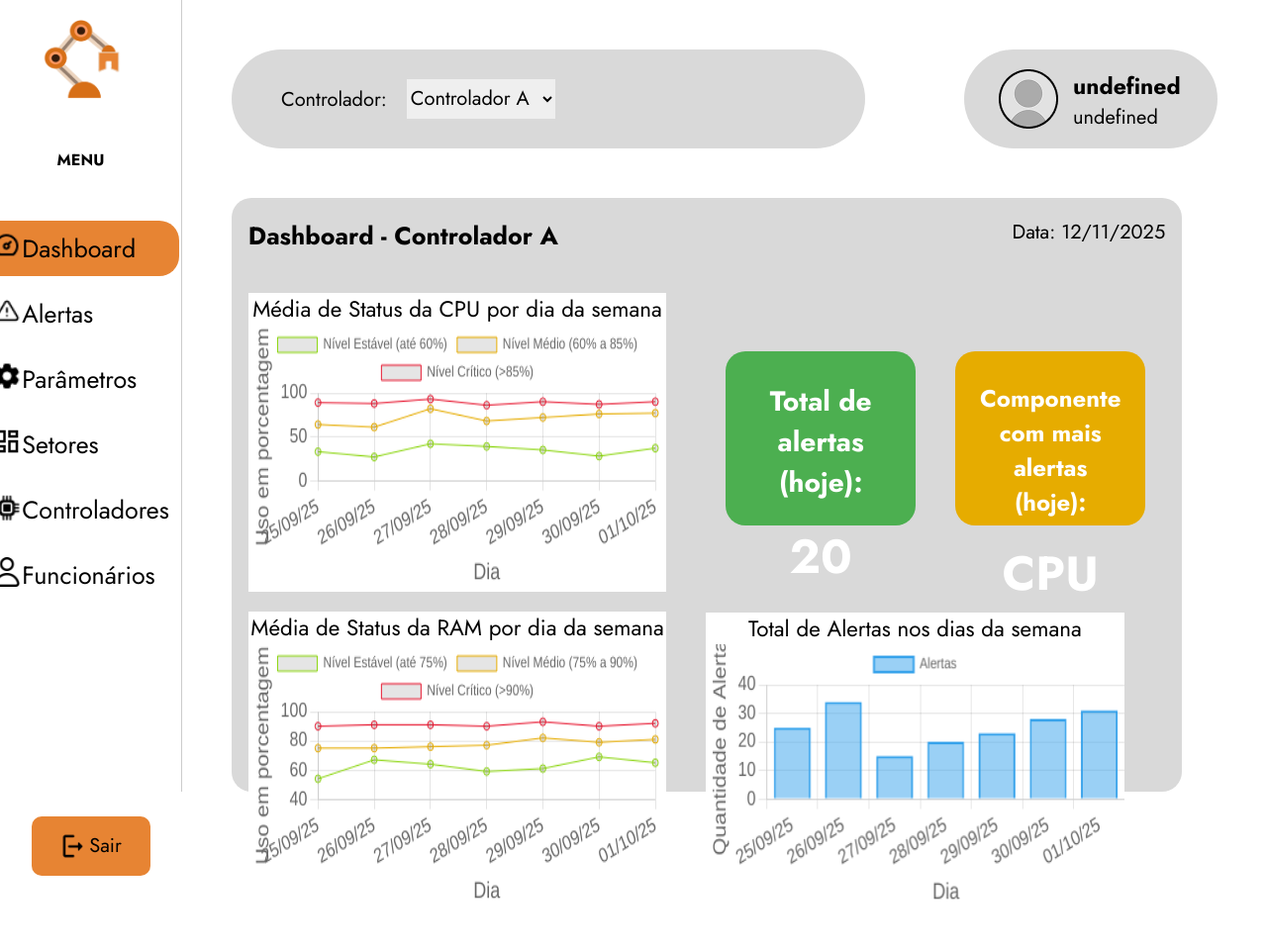
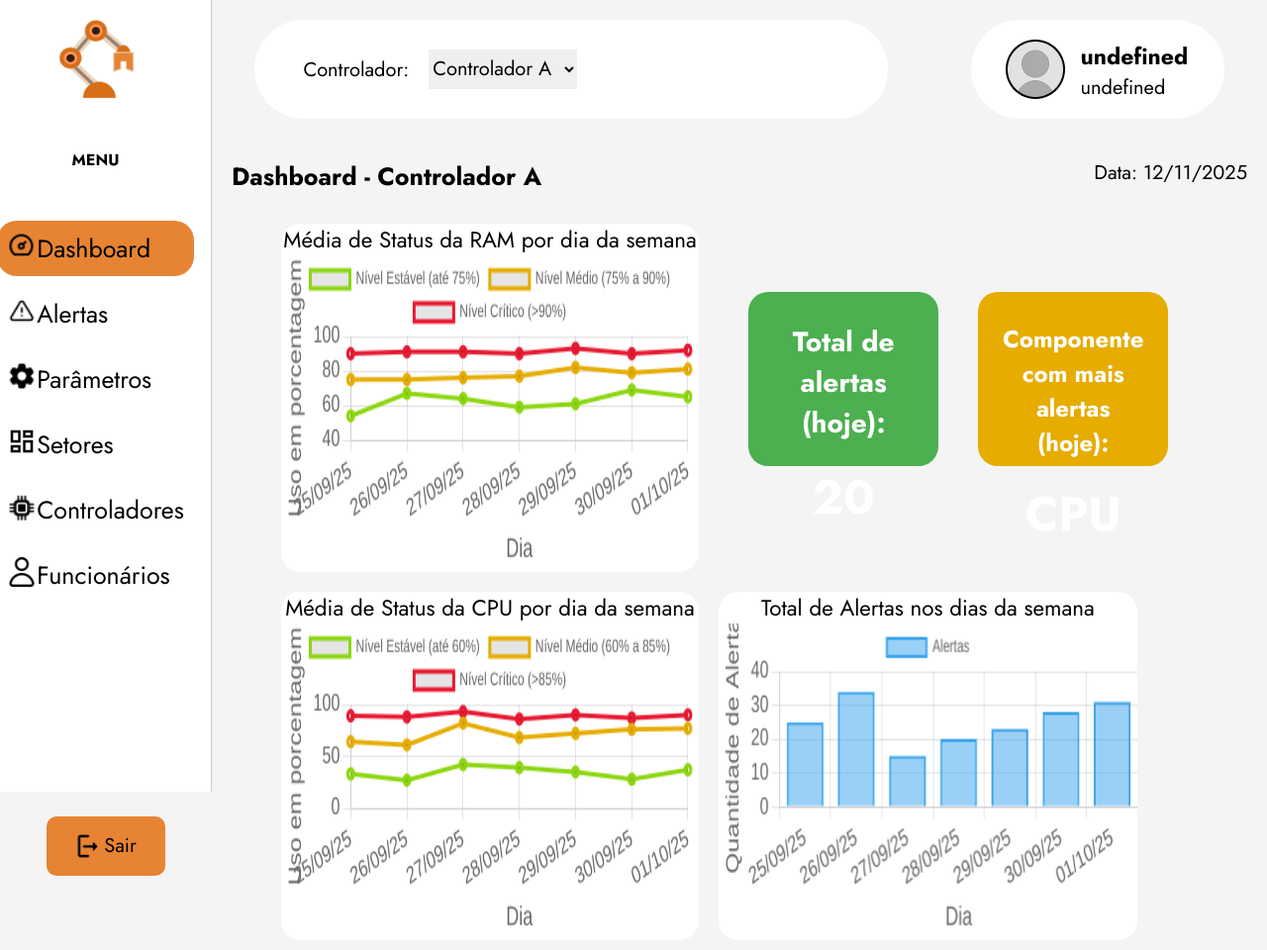
Before and after one commit to gabicunha7/autobotics, a website: page site/public/dashboard_manutencao.html in a window 1280 px wide. Shown: the whole page at 99% size. Drawn offline with nearby package versions, Linux system fonts and the light colour scheme.

Commit message:
Padronização no CSS da Dashboard de Manutenção

```diff
--- a/site/public/css/dash_manutencao.css
+++ b/site/public/css/dash_manutencao.css
@@ -23,16 +23,20 @@ img {
 
 body{
     display: flex;
+    background-color: #f4f4f4;
 }
 
 .div-superior{
     display: flex;
+    width: 100%;
+    justify-content: space-around;
+    align-items: center;
 }
 
 .div-filtro{
     width: 50vw;
-    background-color: #D9D9D9;
-    margin: 50px;
+    background-color: #fff;
+    margin: 20px;
     display: flex;
     align-items: center;
     height: 100px;
@@ -51,8 +55,8 @@ body{
 .div-usuario{
     display: flex;
     width: 20vw;
-    background-color: #D9D9D9;
-    margin: 50px;
+    background-color: #fff;
+    margin: 20px;
     height: 100px;
     border-radius: 50px;
     padding: 20px;
@@ -68,16 +72,7 @@ body{
     margin-left: 15px;
 }
 
-.div-conteudo{
-    display: flex;
-    justify-content: center;
-    background-color: #D9D9D9;
-    margin-left: 50px;
-    margin-right: 50px;
-    width: 75vw;
-    height: 75vh;
-    border-radius: 20px;
-}
+
 
 .div-info-conteudo{
     display: flex;
@@ -93,31 +88,53 @@ body{
     font-size: 20px;
 }
 
+.container-content{
+    width: 85%;
+}
+
+.container-conteudo{
+    display: flex;
+    flex-direction: column;
+    align-items: center;
+    justify-content: center;
+}
+
 .div-metricas{
+
     display: flex;
+    flex-direction: column;
 }
 
 .div_grafico{
     text-align: center;
     font-size: 1.4rem;
-    background-color: white;
+    background-color: #fff;
     width: 33vw;
-    margin: 20px;
+    margin: 10px;
+    border-radius: 20px;
+}
+
+.div-grafico-cpu-alertas{
+    display: flex;
+    flex-direction: row ;
+}
+
+.div-grafico-ram-kpi{
+    display: flex;
+    flex-direction: row;
 }
 
 #grafico_cpu,
 #grafico_ram,
 #grafico_alerta {
     width: 100% !important;
-    height: 270px !important;
-}
-
-.div-grafico-alertas-kpi{
-    justify-content: space-between;
+    height: 320px !important;
 }
 
 .kpis{
-    display: flex;
+    display: flex;.container-contente{
+    width: 80vw;
+}
     flex-direction: row;
     align-items: center;
     height: 293px;
--- a/site/public/dashboard_manutencao.html
+++ b/site/public/dashboard_manutencao.html
@@ -72,31 +72,22 @@
                 </div>
             </div>
         </div>
-
-
-        <div class="div-conteudo">
-            <div class="container-conteudo">
-                <div class="div-info-conteudo">
+            <div class="div-info-conteudo">
                     <h3>Dashboard - Controlador A</h3>
                     <p id="data_atual"></p>
                 </div>
+            <div class="container-conteudo">
+
 
                 <div class="div-metricas">
 
-                    <div class="div_grafico_cpu_ram">
-                        <div class="div_grafico">
-                            <p>Média de Status da CPU por dia da semana</p>
-                            <canvas id="grafico_cpu"></canvas>
-                        </div>
-
+                    <div class="div-grafico-ram-kpi">
                         <div class="div_grafico">
                             <p>Média de Status da RAM por dia da semana</p>
                             <canvas id="grafico_ram"></canvas>
                         </div>
-                    </div>
 
-                    <div class="div_grafico_alertas_kpi">
-                        <div class="kpis">
+                         <div class="kpis">
                             <div class="kpi_dashboard" id="total-alertas">
                                 <h3>Total de alertas (hoje): </h3>
                                 <p class="total-alertas">20</p>
@@ -106,7 +97,14 @@
                                 <p class="componente-alertas">CPU</p>
                             </div>
                         </div>
+                    </div>
 
+
+                    <div class="div-grafico-cpu-alertas">
+                        <div class="div_grafico">
+                            <p>Média de Status da CPU por dia da semana</p>
+                            <canvas id="grafico_cpu"></canvas>
+                        </div>
 
                         <div class="div_grafico">
                             <p>Total de Alertas nos dias da semana</p>
@@ -114,9 +112,10 @@
                         </div>
                     </div>
 
+                    </div>
                 </div>
+
             </div>
-        </div>
     </section>
 
 </body>
@@ -146,19 +145,19 @@
             datasets: [{
                 label: 'Nível Estável (até 60%)',
                 data: [33, 27, 42, 39, 35, 28, 37], // linha fixa
-                borderWidth: 1,
+                borderWidth: 3,
                 borderColor: '#8CD610'
             },
             {
                 label: 'Nível Médio (60% a 85%)',
                 data: [64, 61, 82, 68, 72, 76, 77], // linha fixa
-                borderWidth: 1,
+                borderWidth: 3,
                 borderColor: '#e6ac00'
             },
             {
                 label: 'Nível Crítico (>85%)',
                 data: [89, 88, 93, 86, 90, 87, 90], // linha fixa
-                borderWidth: 1,
+                borderWidth: 3,
                 borderColor: '#E71831'
             }]
         },
@@ -205,19 +204,19 @@
             datasets: [{
                 label: 'Nível Estável (até 75%)',
                 data: [54, 67, 64, 59, 61, 69, 65], // linha fixa
-                borderWidth: 1,
+                borderWidth: 3,
                 borderColor: '#8CD610'
             },
             {
                 label: 'Nível Médio (75% a 90%)',
                 data: [75, 75, 76, 77, 82, 79, 81], // linha fixa
-                borderWidth: 1,
+                borderWidth: 3,
                 borderColor: '#e6ac00'
             },
             {
                 label: 'Nível Crítico (>90%)',
                 data: [90, 91, 91, 90, 93, 90, 92], // linha fixa
-                borderWidth: 1,
+                borderWidth: 3,
                 borderColor: '#E71831'
             }]
         },
```
